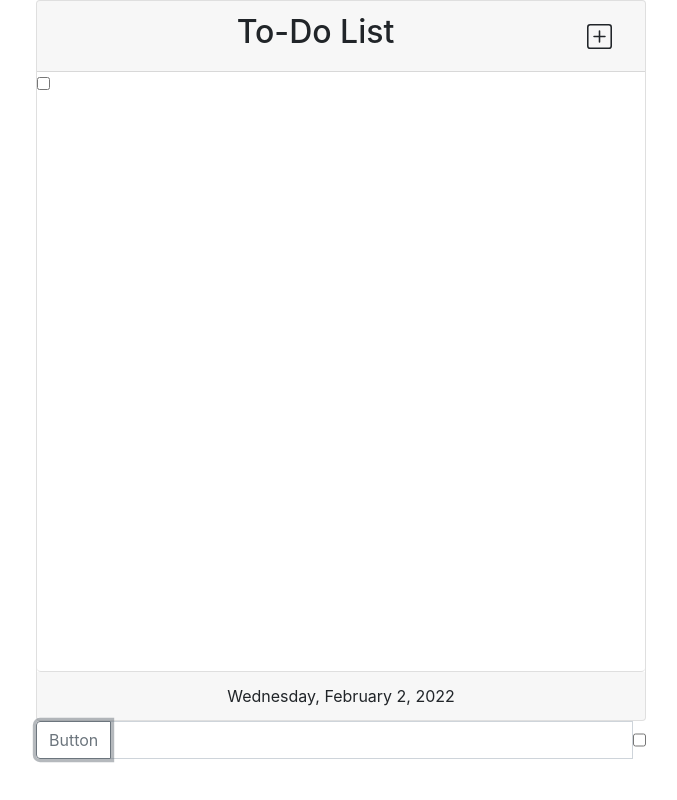
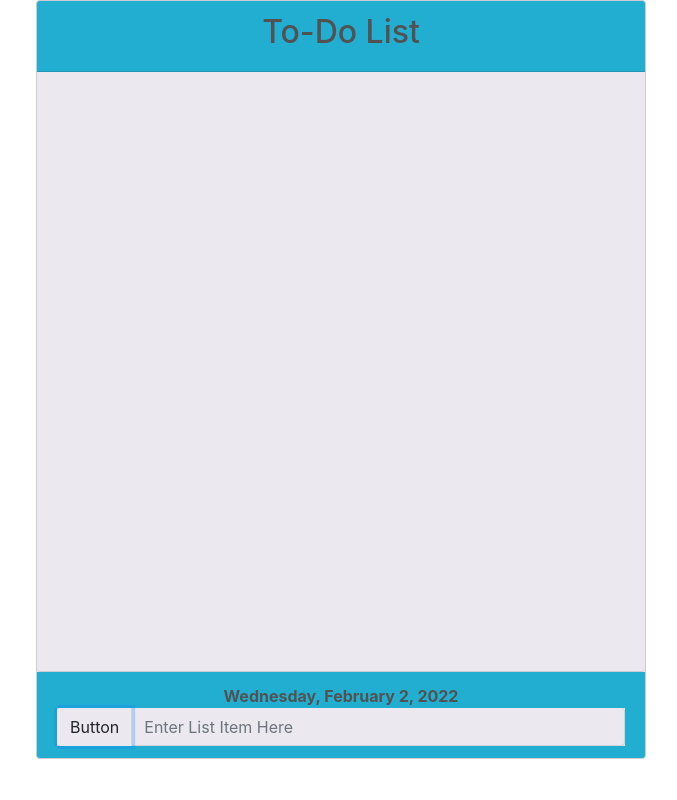
Before and after one commit to raymondjdugan/personal_projects, a website: page JS To-Do List/index.html in a window 1280 px wide. Both pictures are taken after a click on the button "Button". Shown: the whole page, without its empty margins (299-976 px from the left). Drawn offline with nearby package versions, Linux system fonts and the light colour scheme.

Commit message:
added delete button functionallity and css colors

```diff
--- a/JS To-Do List/index.html
+++ b/JS To-Do List/index.html
@@ -6,34 +6,32 @@
     <link rel="stylesheet" href="https://cdn.jsdelivr.net/npm/bootstrap@4.5.3/dist/css/bootstrap.min.css"
           integrity="sha384-TX8t27EcRE3e/ihU7zmQxVncDAy5uIKz4rEkgIXeMed4M0jlfIDPvg6uqKI2xXr2" crossorigin="anonymous">
     <link rel="stylesheet" href="style.css">
+
     <title>JS To-Do List</title>
 </head>
 <body>
 <div class="container w-50">
     <div class="card">
-        <div class="card-header d-flex text-center">
+        <div class="card-header text-center">
             <h2 class="flex-fill">To-Do List</h2>
-            <button type="button" id="addBtn" class="btn">
-                <svg xmlns="http://www.w3.org/2000/svg" width="25" height="25" fill="currentColor" class="bi bi-plus-square" viewBox="0 0 16 16">
-                    <path d="M14 1a1 1 0 0 1 1 1v12a1 1 0 0 1-1 1H2a1 1 0 0 1-1-1V2a1 1 0 0 1 1-1h12zM2 0a2 2 0 0 0-2 2v12a2 2 0 0 0 2 2h12a2 2 0 0 0 2-2V2a2 2 0 0 0-2-2H2z"/>
-                    <path d="M8 4a.5.5 0 0 1 .5.5v3h3a.5.5 0 0 1 0 1h-3v3a.5.5 0 0 1-1 0v-3h-3a.5.5 0 0 1 0-1h3v-3A.5.5 0 0 1 8 4z"/>
-                </svg>
-            </button>
         </div>
         <ul id="list" class="list-group">
         </ul>
         <div class="card-footer text-center">
             <span id="date">Date</span>
+            <div class="input-group" id="add-todo">
+                <div class="input-group-prepend ">
+                    <button class="btn" id="button-add-todo">Button</button>
+                </div>
+                <input id="listInput" type="text" class="form-control" placeholder="Enter List Item Here" autocomplete="off">
+            </div>
         </div>
+
     </div>
-    <div class="input-group mb-3">
-        <div class="input-group-prepend">
-            <button class="btn btn-outline-secondary" id="button-add">Button</button>
-        </div>
-        <input id="listInput" type="text" class="form-control" placeholder="Enter List Item Here">
-        <input id="testCheck" type="checkbox">
-    </div>
+
+
 </div>
+<script src="https://kit.fontawesome.com/311cef3ff6.js" crossorigin="anonymous"></script>
 <script src="https://code.jquery.com/jquery-3.6.0.js" integrity="sha256-H+K7U5CnXl1h5ywQfKtSj8PCmoN9aaq30gDh27Xc0jk=" crossorigin="anonymous"></script>
 <script src="script.js"></script>
 </body>
--- a/JS To-Do List/script.js
+++ b/JS To-Do List/script.js
@@ -1,36 +1,47 @@
-$(document).ready(function () {
-
+$().ready(function () {
     let userInput = []
     let storage = JSON.parse(localStorage.getItem('list'));
-
-    console.log($('#list li'))
     if (storage) {
         userInput = storage;
     } else if (!storage) {
         userInput = []
     }
-    $('#list').html(addItem(userInput))
 
-    function addItem() {
+    const storeList = function (){
+        localStorage.setItem('list', JSON.stringify(userInput));
+    }
+
+    const addItem = function () {
         let html = "";
         let idNum = 0;
         userInput.forEach(item => {
-            html += `<li class="list-check item${idNum += 1}"><input class="checked item${idNum += 1}" type="checkbox">${item}</li>`
+            html += `<li class="list-check">
+                    <input class="checked item" type="checkbox"><span>${item}</span>
+                      <button id="btn${idNum + 1}" class="deleteBtn"><i class="far fa-minus-square" id=""></i></button>
+                    </li>`
         });
         return html;
-    };
-    $('#button-add').click(function (e) {
+    }
+    $('#list').html(addItem(userInput))
+
+    $('#button-add-todo').click(function (e) {
+        e.preventDefault()
         const listInput = $('#listInput');
-        userInput.push(listInput.val());
-        console.log(userInput)
-        listInput.val(" ")
-        localStorage.setItem('list', JSON.stringify(userInput));
-        $('#list').html(addItem(userInput))
+        console.log(listInput.val().length)
+        if (listInput.val().length <= 0) {
+            alert('Nothing to add')
+        } else {
+            userInput.push(listInput.val().charAt(0).toUpperCase() + listInput.val().slice(1));
+            listInput.val(" ")
+            storeList()
+        }
+        $('#list').empty().html(addItem(userInput))
+        location.reload();
+    })
 
-    })
     $('#listInput').keypress(function (e) {
         if (e.key === 'Enter') {
-            $('#button-add').click();
+            $('#button-add-todo').click();
         }
     })
 
@@ -45,20 +56,18 @@
         return new Intl.DateTimeFormat(lang, options).format()
     });
 
-    $('.checked').on('change', function () {
+    $('#list .checked').on('change', function () {
+        const index = $('.checked').index(this)
         if (this.checked) {
-            $('#list li').css('background-color', 'black')
+            $('#list li').eq(index).css('background-color', 'green')
         } else if (this.checked === false) {
             $('#list li').css('background-color', 'white')
         }
     })
-
+    $('.deleteBtn').click(function () {
+        const deleteBtnIndex = $('.deleteBtn').index(this)
+        $('#list li').eq(deleteBtnIndex).remove()
+        userInput.splice(deleteBtnIndex,1)
+        storeList()
+    })
 })
-
-
-function delBtn(collection) {
-
-}
-
-
-// Event Listeners
--- a/JS To-Do List/style.css
+++ b/JS To-Do List/style.css
@@ -1,4 +1,56 @@
+:root{
+    --blue: #22AED1;
+    --magnolia: #ECE8EF;
+}
+*{
+    color: #525252;
+}
+.card {
+    background-color: var(--magnolia);
+}
+.card-header, .card-footer{
+    background-color: #22AED1;
+}
+.input-group {
+    outline: none;
+    background-color: var(--magnolia);
+}
+.form-control{
+    border-top: none;
+    background-color: var(--magnolia);
+
+}
 ul {
     list-style-type: none;
     height: 75vh;
 }
+.list-check{
+    display: flex;
+    align-items: center;
+    width: 100%;
+}
+.list-check span {
+   flex-grow: 1;
+    font-weight: bold;
+}
+.list-check svg {
+    margin-right: 1em;
+}
+#list li{
+    border: 1px solid rgba(0,0,0,.125);
+    border-right-style: none;
+    border-left-style: none;
+}
+#list input {
+    margin: 0 .5em;
+}
+#list button {
+    border: none;
+    background: none;
+}
+button:hover, button:focus{
+    outline: none;
+}
+#date {
+    font-weight: bold;
+}
```
Also changed, not shown: JS To-Do List/test.js (added, +15 -0 lines).
